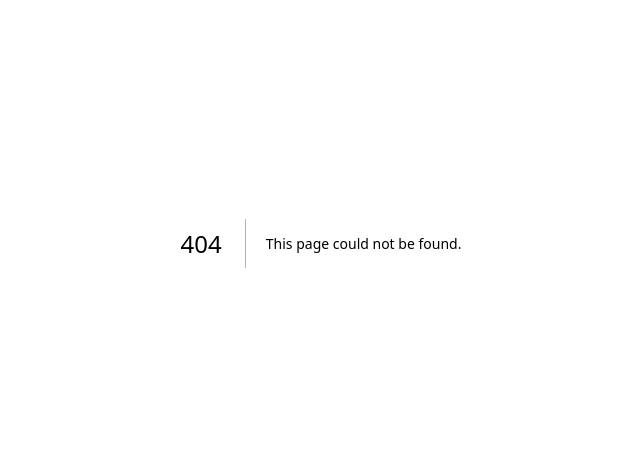
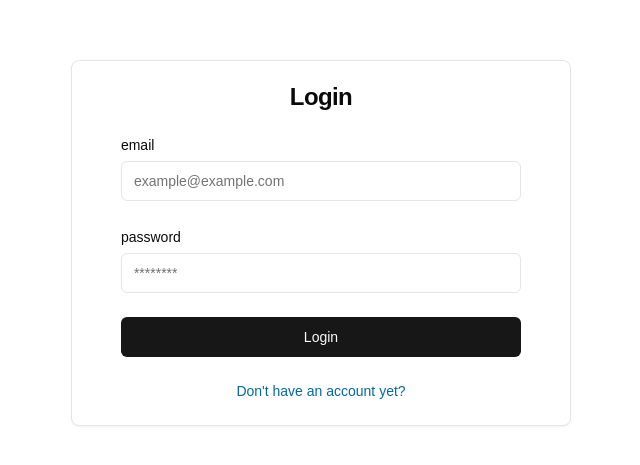
Before and after one commit to wwwkimminja/chatgpt-next14-tailwind, a Next.js app: page /login in a window 1280 px wide. Before the commit this address had no page. Shown: the part 157-622 px from the top of the page, without its empty margins (319-959 px from the left). Built offline with nearby package versions, Linux system fonts and the light colour scheme; no server answers.

Commit message:
feat: login

```diff
--- /dev/null
+++ b/actions/login.ts
@@ -0,0 +1,47 @@
+'use server';
+import bcrypt from 'bcryptjs';
+import { getUserByEmail } from '@/data/user';
+import { LoginSchema } from '@/schema/auth';
+import { createSession } from './sessions';
+import { redirect } from 'next/navigation';
+
+export const login = async (_: any, formData: FormData) => {
+  //1.validate Fields
+  const validatedFields = LoginSchema.safeParse({
+    email: formData.get('email'),
+    password: formData.get('password'),
+  });
+
+  if (!validatedFields.success) {
+    return {
+      errorMessage: 'Invalid data',
+    };
+  }
+
+  //2.check user
+  const { email, password } = validatedFields.data;
+
+  try {
+    const existingUser = await getUserByEmail(email);
+    if (!existingUser) {
+      return {
+        errorMessage: 'The email is not registered. Please sign up.',
+      };
+    }
+
+    const { id, name, password: userPassword } = existingUser;
+    const passwordMatch = await bcrypt.compare(password, userPassword);
+
+    if (!passwordMatch) {
+      return {
+        errorMessage: 'The password is incorrect.',
+      };
+    }
+    //session
+    await createSession({ id, name });
+  } catch (error) {
+    console.error(error);
+  }
+
+  redirect('/');
+};
--- /dev/null
+++ b/actions/sessions.ts
@@ -0,0 +1,60 @@
+'use server';
+import { jwtVerify, SignJWT } from 'jose';
+import { cookies } from 'next/headers';
+import { redirect } from 'next/navigation';
+
+const secretKey = process.env.SECRET_KEY;
+//convert to byte array for using jose
+const encodedKey = new TextEncoder().encode(secretKey);
+
+type SessionPayload = {
+  id: string;
+  name: string;
+};
+
+export const encrypt = async (payload: SessionPayload) => {
+  return new SignJWT(payload)
+    .setProtectedHeader({ alg: 'HS256' })
+    .setIssuedAt()
+    .setExpirationTime('1d') //expiration period 1 day
+    .sign(encodedKey);
+};
+
+export const verify = async (session: string | undefined = '') => {
+  try {
+    const { payload } = await jwtVerify<SessionPayload>(session, encodedKey, {
+      algorithms: ['HS256'],
+    });
+    return payload;
+  } catch (error) {
+    console.error('failed to verify session');
+  }
+};
+
+export const createSession = async (payload: SessionPayload) => {
+  const expiresAt = new Date(Date.now() + 24 * 60 * 60 * 1000);
+  const session = await encrypt(payload);
+
+  cookies().set('session', session, {
+    httpOnly: true,
+    secure: true,
+    expires: expiresAt,
+    sameSite: 'lax',
+    path: '/',
+  });
+};
+
+export const deleteSession = () => {
+  cookies().delete('session');
+};
+
+export const verifySession = async () => {
+  const cookie = cookies().get('session')?.value;
+  const session = await verify(cookie);
+
+  if (!session?.id) {
+    redirect('/login');
+  }
+
+  return session;
+};
--- /dev/null
+++ b/app/(auth)/login/page.tsx
@@ -0,0 +1,5 @@
+import { LoginForm } from '@/components/auth/LoginForm';
+
+export default function LoginPage() {
+  return <LoginForm />;
+}
--- /dev/null
+++ b/components/auth/LoginForm.tsx
@@ -0,0 +1,67 @@
+'use client';
+import { ChangeEvent, useEffect } from 'react';
+import { Input } from '../ui/input';
+import { Label } from '../ui/label';
+import { FormCard } from './FormCard';
+import { Submit } from './Submit';
+import { useFormValidate } from '@/hooks/useFormValidate';
+import { LoginSchema } from '@/schema/auth';
+import { TLoginFormError } from '@/types/form';
+import { FormMessage } from './FormMessage';
+import { useFormState } from 'react-dom';
+import toast from 'react-hot-toast';
+import { login } from '@/actions/login';
+
+export function LoginForm() {
+  const [error, action] = useFormState(login, undefined);
+  const { errors, validateField } =
+    useFormValidate<TLoginFormError>(LoginSchema);
+
+  const handleChange = (event: ChangeEvent<HTMLInputElement>) => {
+    const { name, value } = event.target;
+    validateField(name, value);
+  };
+
+  useEffect(() => {
+    if (error?.errorMessage) {
+      toast.error(error.errorMessage);
+    }
+  }, [error]);
+
+  return (
+    <FormCard
+      title="Login"
+      footer={{ label: "Don't have an account yet?", href: '/signup' }}
+    >
+      <form className="space-y-6" action={action}>
+        {/* email */}
+        <div className="space-y-1">
+          <Label htmlFor="email">email</Label>
+          <Input
+            id="email"
+            name="email"
+            type="email"
+            placeholder="example@example.com"
+            onChange={handleChange}
+            error={!!errors?.email}
+          />
+          {errors?.email && <FormMessage message={errors.email[0]} />}
+        </div>
+        {/* password */}
+        <div className="space-y-1">
+          <Label htmlFor="password">password</Label>
+          <Input
+            id="password"
+            name="password"
+            type="password"
+            placeholder="********"
+            onChange={handleChange}
+            error={!!errors?.password}
+          />
+          {errors?.password && <FormMessage message={errors.password[0]} />}
+        </div>
+        <Submit className="w-full">Login</Submit>
+      </form>
+    </FormCard>
+  );
+}
--- a/components/auth/Submit.tsx
+++ b/components/auth/Submit.tsx
@@ -1,8 +1,10 @@
+import { useFormStatus } from 'react-dom';
 import { Button, ButtonProps } from '../ui/button';
 
 export function Submit({ children, ...others }: ButtonProps) {
+  const { pending } = useFormStatus();
   return (
-    <Button type="submit" {...others}>
+    <Button type="submit" disabled={pending} {...others}>
       {children}
     </Button>
   );
--- a/package.json
+++ b/package.json
@@ -18,6 +18,7 @@
     "class-variance-authority": "^0.7.0",
     "clsx": "^2.1.1",
     "drizzle-orm": "^0.36.1",
+    "jose": "^5.9.6",
     "lucide-react": "^0.456.0",
     "next": "14.2.17",
     "react": "^18",
--- a/schema/auth.ts
+++ b/schema/auth.ts
@@ -11,8 +11,16 @@
   password: z
     .string()
     .min(8, { message: 'The password must be at least 8 characters long.' })
-    .regex(/^(?=.*[a-z])(?=.*[A-Z])(?=.*\d)(?=.*[@$!%*?&])[A-Za-z\d@$!%*?&]{8,}$/, {
-      message:
-        'at least one uppercase letter, one lowercase letter, one number and one special character:',
-    }),
+    .regex(
+      /^(?=.*[a-z])(?=.*[A-Z])(?=.*\d)(?=.*[@$!%*?&])[A-Za-z\d@$!%*?&]{8,}$/,
+      {
+        message:
+          'at least one uppercase letter, one lowercase letter, one number and one special character:',
+      }
+    ),
 });
+
+export const LoginSchema = z.object({
+  email: z.string().email({ message: 'The email format is incorrect.' }),
+  password: z.string().min(1, { message: 'please enter password' }),
+});
--- a/types/form.ts
+++ b/types/form.ts
@@ -3,3 +3,7 @@
   email?: string[];
   password?: string[];
 };
+export type TLoginFormError = {
+  email?: string[];
+  password?: string[];
+};
```
Also changed, not shown: 1 other file (tests, documents, lock files or other folders).
